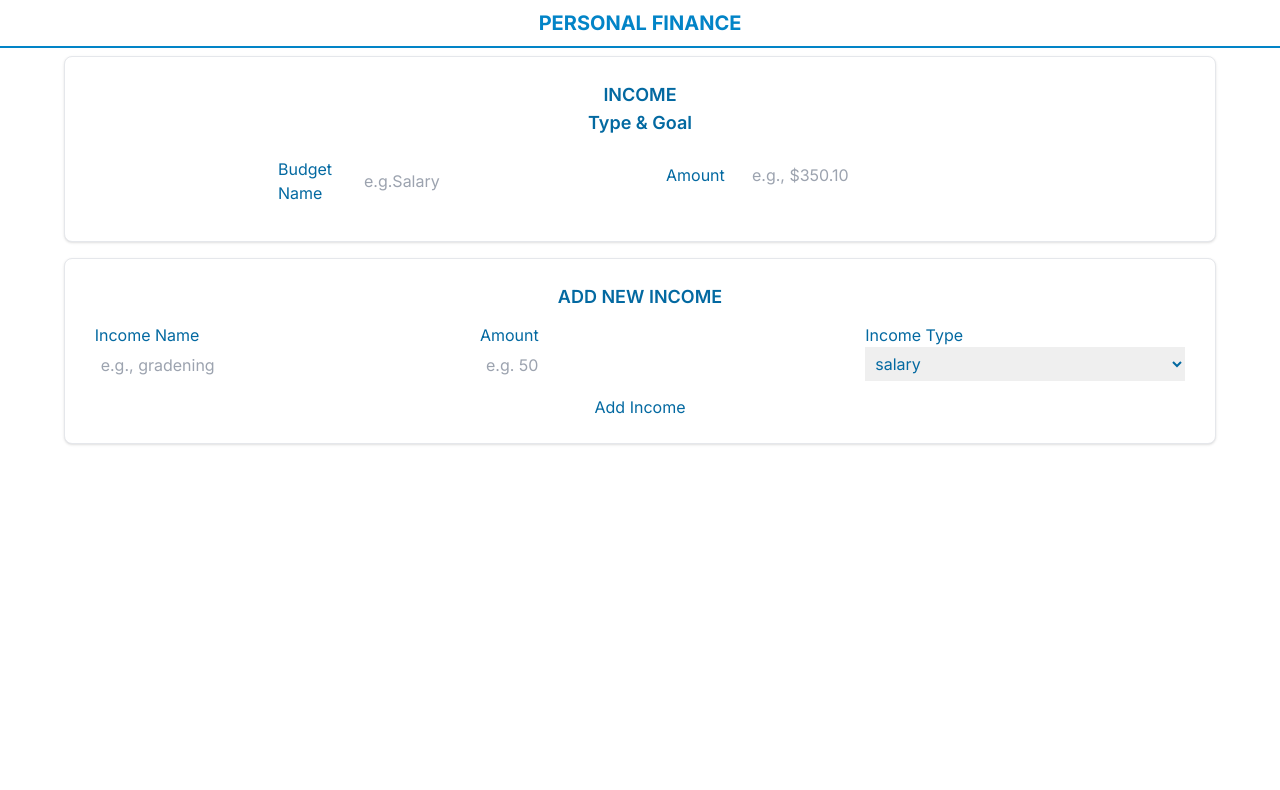
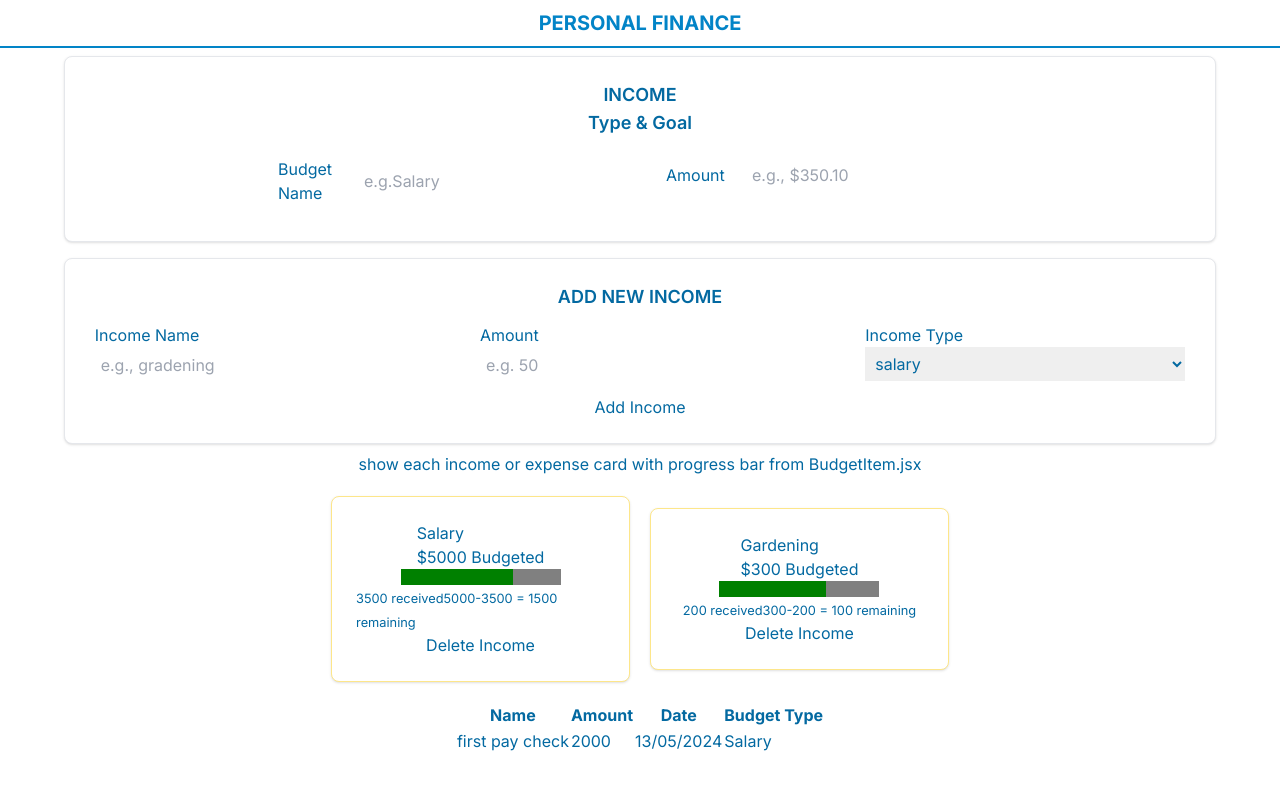
Before and after one commit to Noi-Git/finance-next-app, a Next.js app: page / in a window 1280 px wide. Shown: the top 790 px of the page. Built offline with nearby package versions, Linux system fonts and the light colour scheme.

Commit message:
create detail card and table

```diff
--- a/src/app/page.tsx
+++ b/src/app/page.tsx
@@ -4,6 +4,8 @@ import { homeContainer } from '../components/styles/home-style'
 import HomePage from '@//components/home/HomePage'
 import IncomeItem from '../components/income/IncomeItem'
 import IncomeType from '../components/income/IncomeType'
+import IncomeDetail from '@/components/income/IncomeDetail'
+import IncomeTable from '@/components/income/IncomeTable'
 export default function Home() {
   return (
     <>
@@ -12,6 +14,8 @@ export default function Home() {
         {/* <HomePage /> */}
         <IncomeType />
         <IncomeItem />
+        <IncomeDetail />
+        <IncomeTable />
       </main>
     </>
   )
--- a/src/components/income/IncomeDetail.tsx
+++ b/src/components/income/IncomeDetail.tsx
@@ -1,7 +1,64 @@
 import React from 'react'
+import { Link } from 'react-router-dom'
+import { cardDetails, cardDetailsWrapper } from '../styles/detail-style'
+
+const income = [
+  { id: 1, name: 'salary' },
+  { id: 2, name: 'gardening' },
+  { id: 3, name: 'dog walking' },
+]
 
 const IncomeDetail = () => {
-  return <div>IncomeDetail</div>
+  return (
+    <>
+      <h2>
+        show each income or expense card with progress bar from BudgetItem.jsx
+      </h2>
+      <div className={cardDetailsWrapper}>
+        <div className={cardDetails}>
+          <div className='progress-text'>
+            <h3>Salary</h3>
+            <p>$5000 Budgeted</p>
+          </div>
+          <progress max='5000' value='3500'>
+            <p>formatPercentage(3500 / 5000)</p>
+          </progress>
+          <div className='progress-text'>
+            <small>3500 received</small>
+            <small>5000-3500 = 1500 remaining</small>
+          </div>
+
+          <button className='btn' type='submit'>
+            <span>Delete Income</span>
+          </button>
+        </div>
+
+        <div className={cardDetails}>
+          <div className='progress-text'>
+            <h3>Gardening</h3>
+            <p>$300 Budgeted</p>
+          </div>
+          <progress max='300' value='200'>
+            <p>formatPercentage(200 / 300)</p>
+          </progress>
+          <div className='progress-text'>
+            <small>200 received</small>
+            <small>300-200 = 100 remaining</small>
+          </div>
+
+          <button className='btn' type='submit'>
+            <span>Delete Income</span>
+          </button>
+
+          {/* <div className='flex-sm'> */}
+          {/* <Link to=('/') className='btn'> */}
+          {/* <span>View Details</span> */}
+          {/* </Link> */}
+          {/* </div> */}
+        </div>
+      </div>
+    </>
+  )
 }
 
 export default IncomeDetail
--- /dev/null
+++ b/src/components/income/IncomeTable.tsx
@@ -0,0 +1,30 @@
+import React from 'react'
+
+const IncomeTable = () => {
+  return (
+    <>
+      <div className='table'>
+        <table>
+          <thead>
+            <tr>
+              {['Name', 'Amount', 'Date', 'Budget Type'].map((i, index) => (
+                <th key={index}>{i}</th>
+              ))}
+            </tr>
+          </thead>
+
+          <tbody>
+            <tr>
+              <td>first pay check</td>
+              <td>2000</td>
+              <td>13/05/2024</td>
+              <td>Salary</td>
+            </tr>
+          </tbody>
+        </table>
+      </div>
+    </>
+  )
+}
+
+export default IncomeTable
--- /dev/null
+++ b/src/components/styles/detail-style.ts
@@ -0,0 +1,4 @@
+export const cardDetailsWrapper = 'flex flex-row gap-5'
+
+export const cardDetails =
+  'flex flex-col items-center justify-center self-center w-[calc(40vw)] p-6 my-5 bg-white border border-amber-200 rounded-lg shadow hover:bg-amber-100 dark:bg-amber-800 dark:border-amber-700 dark:hover:bg-amber-700 w-full bg-amber-50  md:w-full'
--- a/src/components/styles/home-style.ts
+++ b/src/components/styles/home-style.ts
@@ -1,5 +1,5 @@
 export const homeContainer =
-  'flex flex-col justify-center items-center h-[calc(100vh-5.5rem] w-full bg-gray-100 text-sky-700 '
+  'flex flex-col justify-center items-center h-[calc(100vh-3rem] w-full bg-white text-sky-700 '
 
 export const homeCard =
   'flex flex-col items-center justify-center self-center py-2 px-[calc(5vw)] bg-white w-[calc(100vw)] '
```
Also changed, not shown: src/components/styles/table-style.ts (added).
